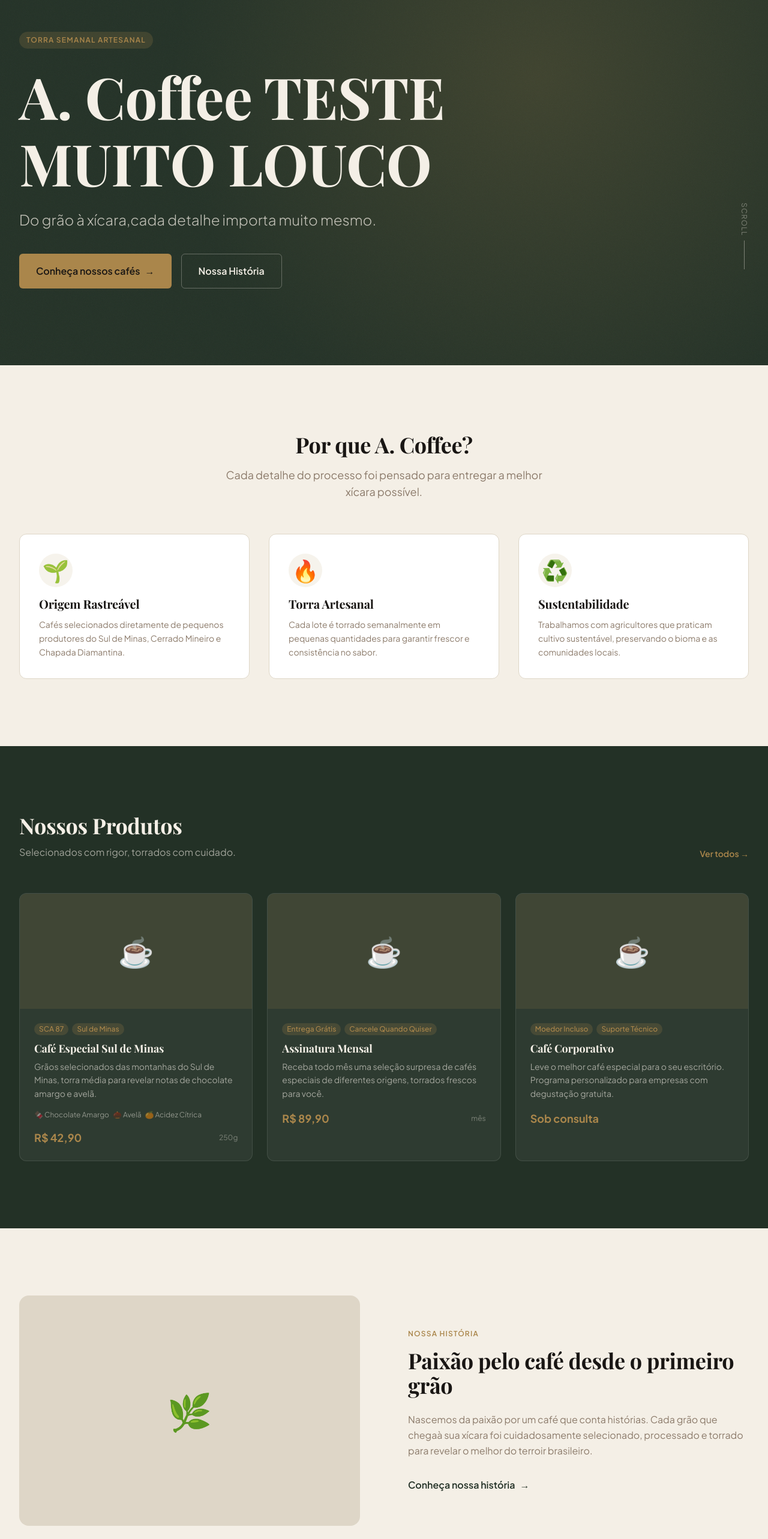
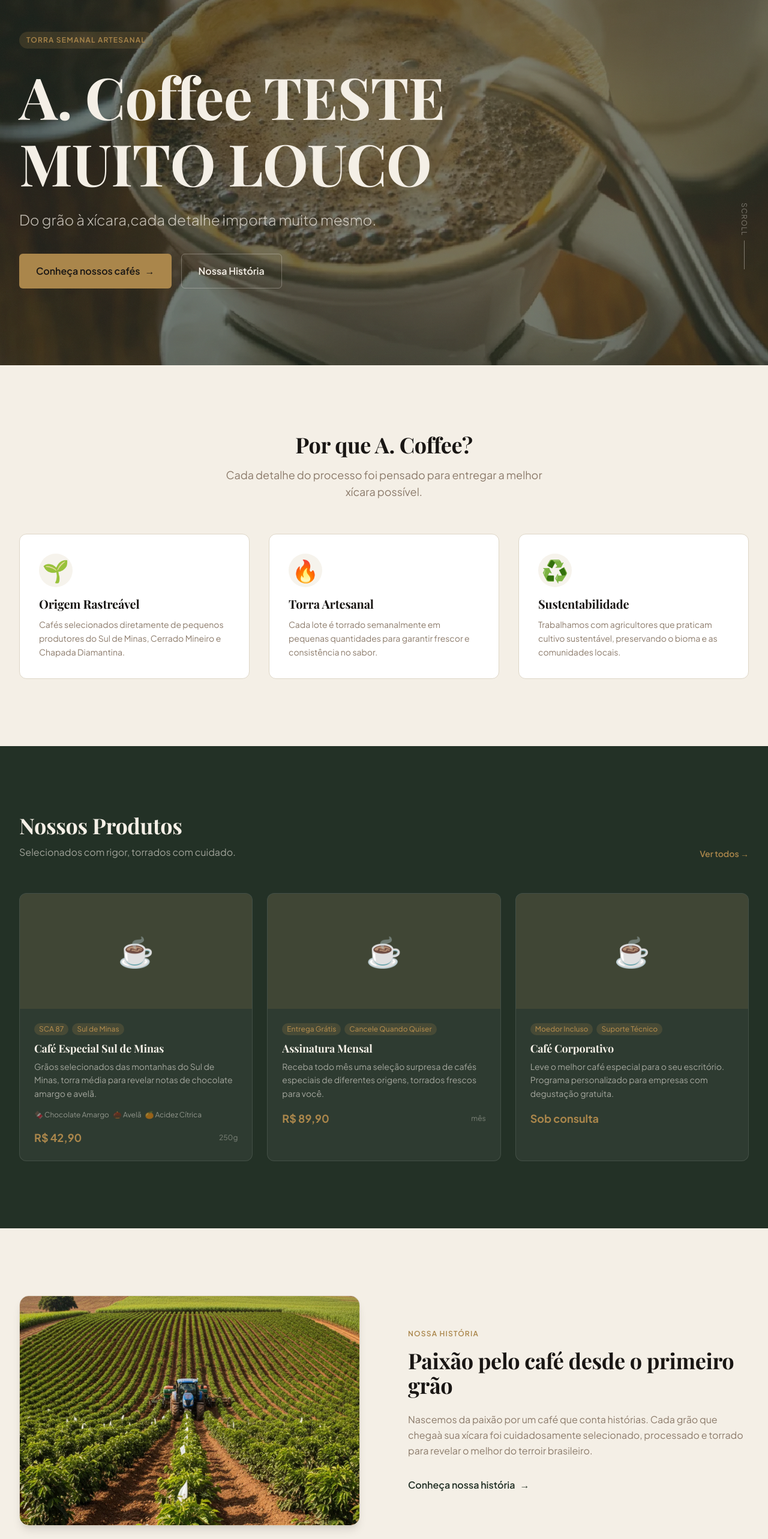
Before and after one commit to AllanLimaS/a-coffee-website, a Next.js app: page / in a window 1280 px wide. Shown: the part 191-2757 px from the top of the page at 60% size. Built offline with nearby package versions, Linux system fonts and the light colour scheme; no server answers; a web font is replaced by a local one.

Commit message:
fix: render dynamic hero and aboutPreview images in HomePage

```diff
--- a/content/pages/home.json
+++ b/content/pages/home.json
@@ -2,7 +2,7 @@
   "hero": {
     "title": "A. Coffee TESTE MUITO LOUCO",
     "subtitle": "Do grão à xícara,cada detalhe importa muito mesmo.",
-    "backgroundImage": "/uploads/cafe-1786408807903.webp",
+    "backgroundImage": "/uploads/cafe-1786409081602.webp",
     "ctaText": "Conheça nossos cafés",
     "ctaLink": "/servicos"
   },
@@ -30,7 +30,7 @@
   ],
   "aboutPreview": {
     "text": "Nascemos da paixão por um café que conta histórias. Cada grão que chegaà sua xícara foi cuidadosamente selecionado, processado e torrado para revelar o melhor do terroir brasileiro.",
-    "image": "/uploads/cafe2-1786408867033.webp"
+    "image": "/uploads/cafe2-1786409085339.webp"
   },
   "testimonials": [
     {
--- a/src/app/(site)/page.tsx
+++ b/src/app/(site)/page.tsx
@@ -1,5 +1,6 @@
 import type { Metadata } from 'next'
 import Link from 'next/link'
+import Image from 'next/image'
 import { getHomeContent, getAllServices } from '@/lib/content'
 
 export const metadata: Metadata = {
@@ -24,9 +25,19 @@ export default function HomePage() {
         className="relative min-h-screen flex items-end pb-20 md:pb-32 overflow-hidden"
         style={{ backgroundColor: 'var(--color-forest)' }}
       >
-        {/* Background decorativo */}
+        {/* Imagem de Fundo (se configurada) */}
+        {home.hero.backgroundImage && (
+          <Image
+            src={home.hero.backgroundImage}
+            alt={home.hero.title}
+            fill
+            className="object-cover opacity-35"
+            priority
+          />
+        )}
+        {/* Background decorativo overlay */}
         <div
-          className="absolute inset-0 opacity-20"
+          className="absolute inset-0 opacity-20 pointer-events-none"
           style={{
             backgroundImage: 'radial-gradient(circle at 70% 40%, var(--color-gold) 0%, transparent 60%)',
           }}
@@ -239,12 +250,21 @@ export default function HomePage() {
       <section className="py-20 md:py-28" style={{ backgroundColor: 'var(--color-canvas)' }}>
         <div className="max-w-7xl mx-auto px-6 lg:px-8">
           <div className="grid grid-cols-1 md:grid-cols-2 gap-12 md:gap-20 items-center">
-            {/* Imagem placeholder */}
-            <div
-              className="rounded-2xl h-80 md:h-96 flex items-center justify-center text-6xl"
-              style={{ backgroundColor: 'var(--color-border)' }}
-            >
-              🌿
+            {/* Imagem */}
+            <div className="relative rounded-2xl h-80 md:h-96 overflow-hidden shadow-lg border border-[var(--color-border)]">
+              {home.aboutPreview.image ? (
+                <Image
+                  src={home.aboutPreview.image}
+                  alt="Sobre A. Coffee"
+                  fill
+                  className="object-cover"
+                  sizes="(max-width: 768px) 100vw, 50vw"
+                />
+              ) : (
+                <div className="w-full h-full flex items-center justify-center text-6xl bg-[var(--color-border)]">
+                  🌿
+                </div>
+              )}
             </div>
             {/* Texto */}
             <div>
```
Also changed, not shown: public/uploads/cafe-1786409081602.webp (added), public/uploads/cafe2-1786409085339.webp (added).
